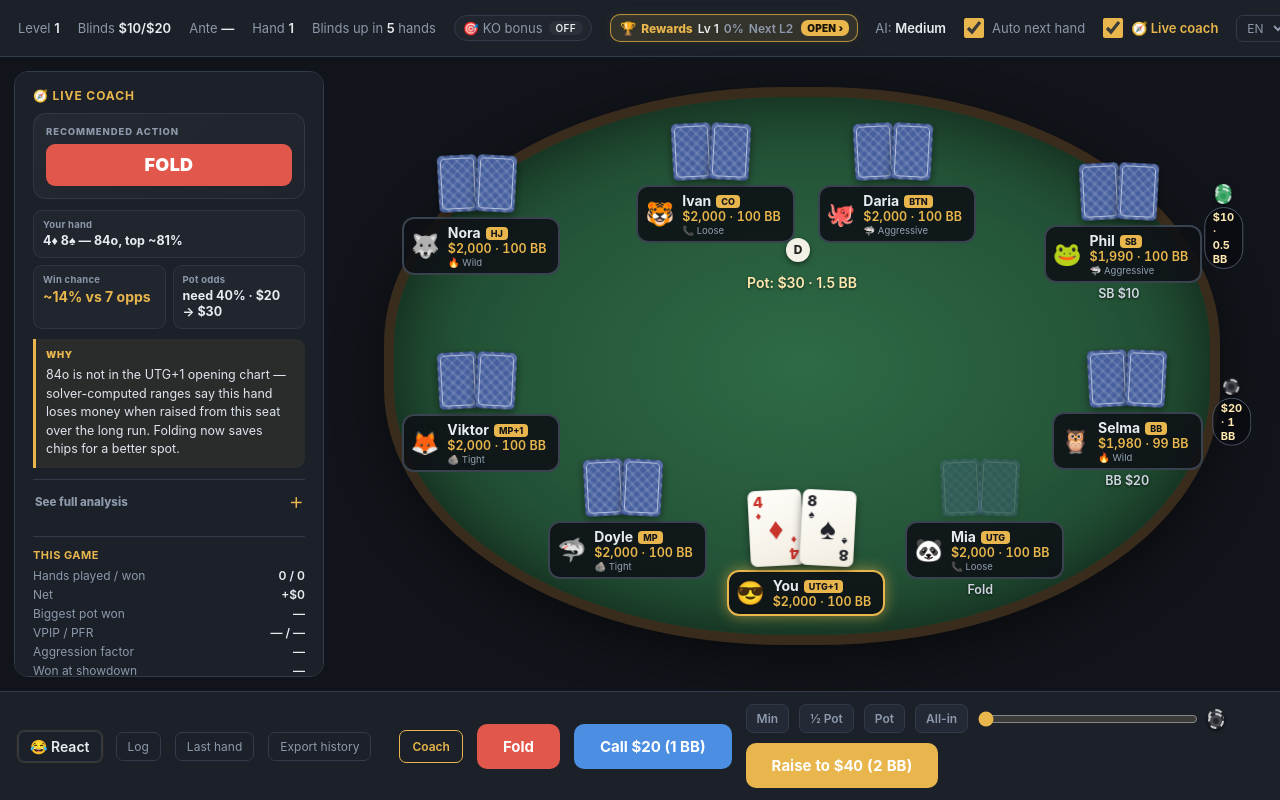
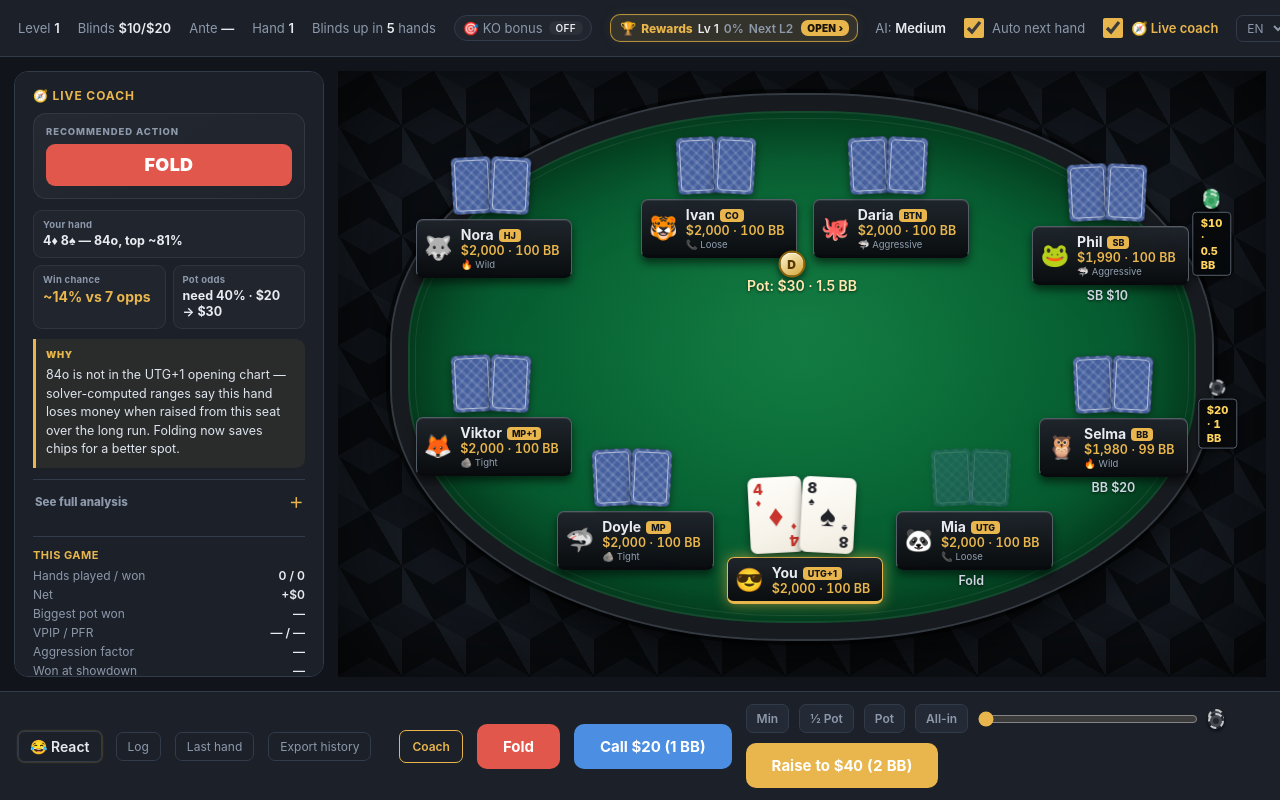
Before and after one commit to best-trading-indicator-tools/poker, a website: page poker.html in a window 1280 px wide. Both pictures are taken after a click on the button "Deal me in". Drawn offline with Linux system fonts and the light colour scheme.

Commit message:
Redesign poker table presentation

```diff
--- a/poker.html
+++ b/poker.html
@@ -256,8 +256,28 @@ body.fl #chat{right:8px;bottom:64px;height:60%;}
   #coach{display:none;position:absolute;left:14px;top:14px;bottom:14px;z-index:40;box-shadow:0 14px 50px rgba(0,0,0,.65);}
   #coach.open{display:block;}
 }
-#tableArea{flex:1;position:relative;min-width:0;}
-#felt{position:absolute;inset:16px 46px 32px 46px;background:radial-gradient(ellipse at center,#2e6b46 0%,#235236 60%,#1b3f2a 100%);border-radius:48% / 46%;border:10px solid #3a2c1c;box-shadow:inset 0 0 70px rgba(0,0,0,.55), 0 16px 50px rgba(0,0,0,.45);}
+#tableArea{flex:1;position:relative;min-width:0;overflow:hidden;
+  background-color:#0b0e12;
+  background-image:
+    linear-gradient(30deg,#141920 12%,transparent 12.5%,transparent 87%,#141920 87.5%,#141920),
+    linear-gradient(150deg,#141920 12%,transparent 12.5%,transparent 87%,#141920 87.5%,#141920),
+    linear-gradient(30deg,#141920 12%,transparent 12.5%,transparent 87%,#141920 87.5%,#141920),
+    linear-gradient(150deg,#141920 12%,transparent 12.5%,transparent 87%,#141920 87.5%,#141920),
+    linear-gradient(60deg,#1a2028 25%,transparent 25.5%,transparent 75%,#1a2028 75%,#1a2028);
+  background-position:0 0,0 0,32px 55px,32px 55px,0 0;
+  background-size:64px 110px;
+  box-shadow:inset 0 0 130px rgba(0,0,0,.86);}
+#felt{position:absolute;inset:24px 54px 38px 54px;
+  background:
+    radial-gradient(ellipse at 50% 42%,rgba(42,151,86,.34) 0%,transparent 48%),
+    radial-gradient(ellipse at center,#087039 0%,#075e31 57%,#034722 100%);
+  border-radius:48% / 46%;border:16px solid #171a1e;outline:2px solid #343a42;
+  box-shadow:
+    inset 0 0 0 2px rgba(255,255,255,.07),
+    inset 0 0 85px rgba(0,0,0,.62),
+    0 0 0 6px rgba(0,0,0,.52),
+    0 18px 48px rgba(0,0,0,.78);}
+#felt::before{content:"";position:absolute;inset:7px;border:1px solid rgba(255,255,255,.075);border-radius:inherit;pointer-events:none;}
 
 #centerArea{position:absolute;left:50%;top:46%;transform:translate(-50%,-50%);text-align:center;width:480px;z-index:6;}
 #pot{font-size:14px;color:#ffe9b0;font-weight:600;margin-bottom:8px;text-shadow:0 1px 3px rgba(0,0,0,.6);}
@@ -280,11 +300,11 @@ body.fl #chat{right:8px;bottom:64px;height:60%;}
   background:repeating-linear-gradient(45deg,rgba(255,255,255,.13) 0 2.5px,transparent 2.5px 7px),
              repeating-linear-gradient(-45deg,rgba(255,255,255,.10) 0 2.5px,transparent 2.5px 7px);}
 .card.back::after{content:'';position:absolute;inset:4px;border:1.5px solid rgba(255,255,255,.55);border-radius:4px;}
-body.felt-midnight #felt{background:radial-gradient(ellipse at center,#2b5b69 0%,#193b48 58%,#102630 100%);border-color:#263749;}
-body.felt-emerald #felt{background:radial-gradient(ellipse at center,#277a4f 0%,#1b5e3b 58%,#123c28 100%);border-color:#2f3f22;}
-body.felt-royal #felt{background:radial-gradient(ellipse at center,#513f75 0%,#32295b 58%,#201b3b 100%);border-color:#4b3428;}
-body.felt-lava #felt{background:radial-gradient(ellipse at center,#7a3d34 0%,#542b2d 58%,#311b20 100%);border-color:#58331e;}
-body.felt-arctic #felt{background:radial-gradient(ellipse at center,#3c7890 0%,#27556d 58%,#17364a 100%);border-color:#243746;}
+body.felt-midnight #felt{background:radial-gradient(ellipse at 50% 42%,rgba(52,132,151,.3),transparent 49%),radial-gradient(ellipse at center,#245665 0%,#173944 58%,#0d252e 100%);}
+body.felt-emerald #felt{background:radial-gradient(ellipse at 50% 42%,rgba(52,176,108,.3),transparent 49%),radial-gradient(ellipse at center,#207248 0%,#174f33 58%,#0d3321 100%);}
+body.felt-royal #felt{background:radial-gradient(ellipse at 50% 42%,rgba(139,103,194,.28),transparent 49%),radial-gradient(ellipse at center,#4d3c70 0%,#302754 58%,#1c1836 100%);}
+body.felt-lava #felt{background:radial-gradient(ellipse at 50% 42%,rgba(195,92,72,.28),transparent 49%),radial-gradient(ellipse at center,#713b33 0%,#4d282a 58%,#2b181d 100%);}
+body.felt-arctic #felt{background:radial-gradient(ellipse at 50% 42%,rgba(112,194,224,.28),transparent 49%),radial-gradient(ellipse at center,#39738a 0%,#254f66 58%,#143144 100%);}
 body.cardback-gold .card.back{background:#9d751f;}
 body.cardback-red .card.back{background:#84333a;}
 body.cardback-black .card.back{background:#191d26;}
@@ -307,7 +327,7 @@ body.frame-crown .seat.human .plate{border-color:#f7d779;box-shadow:0 0 22px rgb
 .seat .hole{display:flex;gap:4px;justify-content:center;min-height:58px;margin-bottom:4px;}
 .seat .hole .card{transform:rotate(-3deg);}
 .seat .hole .card+.card{transform:rotate(3deg);margin-left:-6px;}
-.seat .plate{display:inline-flex;align-items:center;gap:8px;background:rgba(14,17,22,.88);border:2px solid #39424f;border-radius:12px;padding:5px 12px 5px 7px;min-width:118px;}
+.seat .plate{display:inline-flex;align-items:center;gap:8px;background:linear-gradient(180deg,rgba(31,36,43,.98),rgba(10,12,15,.98));border:1px solid #555d68;border-bottom:3px solid #080a0d;border-radius:7px;padding:6px 12px 5px 7px;min-width:118px;box-shadow:0 5px 9px rgba(0,0,0,.55),inset 0 1px 0 rgba(255,255,255,.09);}
 .seat.active .plate{border-color:var(--gold);box-shadow:0 0 14px rgba(232,182,76,.55);}
 .seat.winner .plate{border-color:#62d68a;box-shadow:0 0 16px rgba(98,214,138,.6);}
 .seat.folded,.seat.busted{opacity:1;}
@@ -319,7 +339,7 @@ body.frame-crown .seat.human .plate{border-color:#f7d779;box-shadow:0 0 22px rgb
 .seat .lastact{font-size:12.5px;color:#cfd6e0;margin-top:3px;min-height:14px;text-shadow:0 1px 3px rgba(0,0,0,.7);font-weight:600;}
 
 .betchip{position:absolute;transform:translate(-50%,-60%);display:flex;flex-direction:column;align-items:center;gap:3px;}
-.betchip .amt{background:rgba(10,12,16,.82);border:1px solid #4a5567;color:#ffe9b0;font-size:11px;font-weight:700;border-radius:20px;padding:2px 8px;font-variant-numeric:tabular-nums;}
+.betchip .amt{background:rgba(7,9,11,.94);border:1px solid #565f6b;color:#ffd45f;font-size:11px;font-weight:800;border-radius:4px;padding:3px 8px;font-variant-numeric:tabular-nums;box-shadow:0 2px 5px rgba(0,0,0,.55);}
 
 /* ---------- poker chips ---------- */
 .chipstack{display:inline-flex;align-items:flex-end;gap:3px;}
@@ -328,7 +348,7 @@ body.frame-crown .seat.human .plate{border-color:#f7d779;box-shadow:0 0 22px rgb
 .chip+.chip{margin-top:-15px;}
 .chipstack.sm .chip{width:16px;height:16px;border-width:2px;}
 .chipstack.sm .chip+.chip{margin-top:-12px;}
-#dbtn{position:absolute;width:24px;height:24px;border-radius:50%;background:#f3f0e6;color:#222;font-size:12px;font-weight:800;display:flex;align-items:center;justify-content:center;transform:translate(-50%,-50%);box-shadow:0 2px 5px rgba(0,0,0,.5);z-index:5;}
+#dbtn{position:absolute;width:27px;height:27px;border-radius:50%;background:linear-gradient(145deg,#fff7d6,#d4a638);color:#5a3900;border:2px solid #8d620d;font-size:12px;font-weight:900;display:flex;align-items:center;justify-content:center;transform:translate(-50%,-50%);box-shadow:0 3px 7px rgba(0,0,0,.65),inset 0 1px 0 rgba(255,255,255,.8);z-index:5;}
 
 /* ---------- ACTION BAR ---------- */
 #actionbar{background:var(--panel);border-top:1px solid var(--line);padding:12px 18px;min-height:88px;display:flex;align-items:center;gap:14px;flex-wrap:wrap;position:relative;z-index:40;}
```
